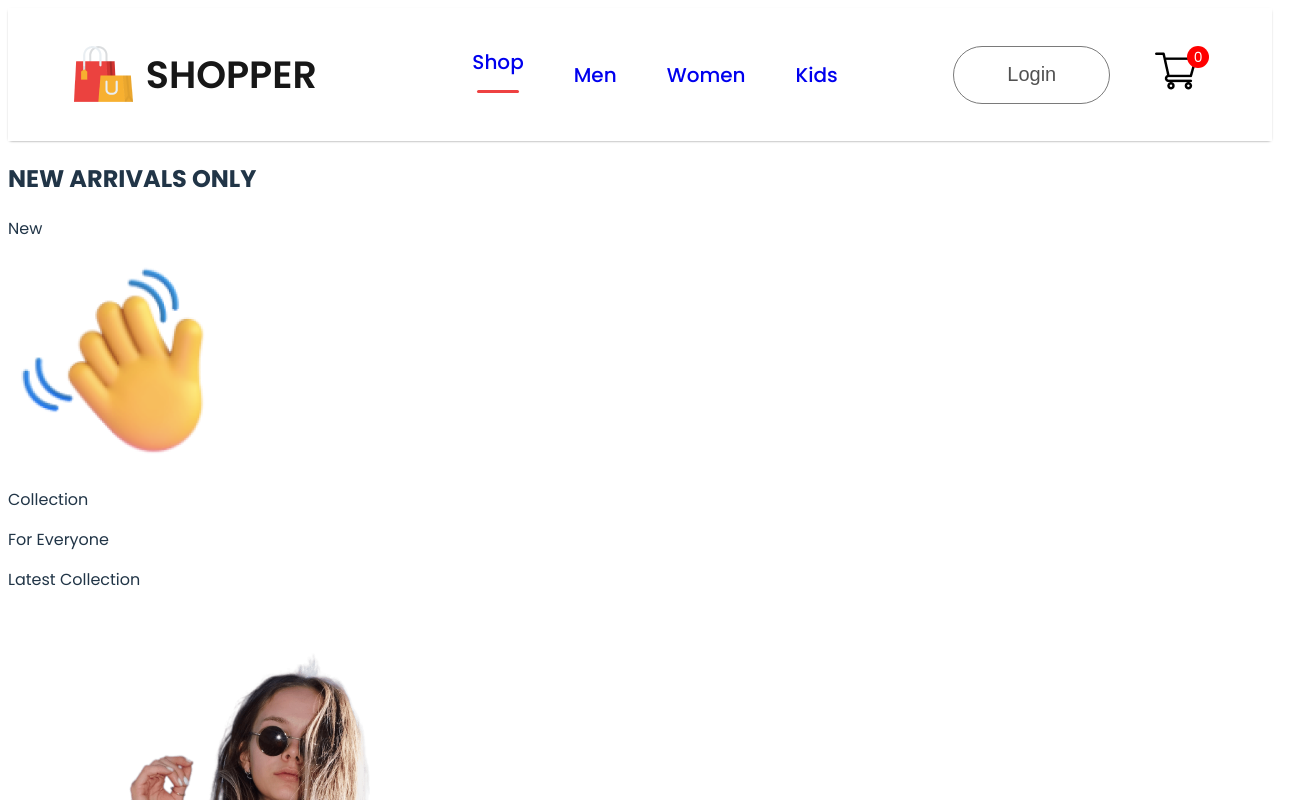
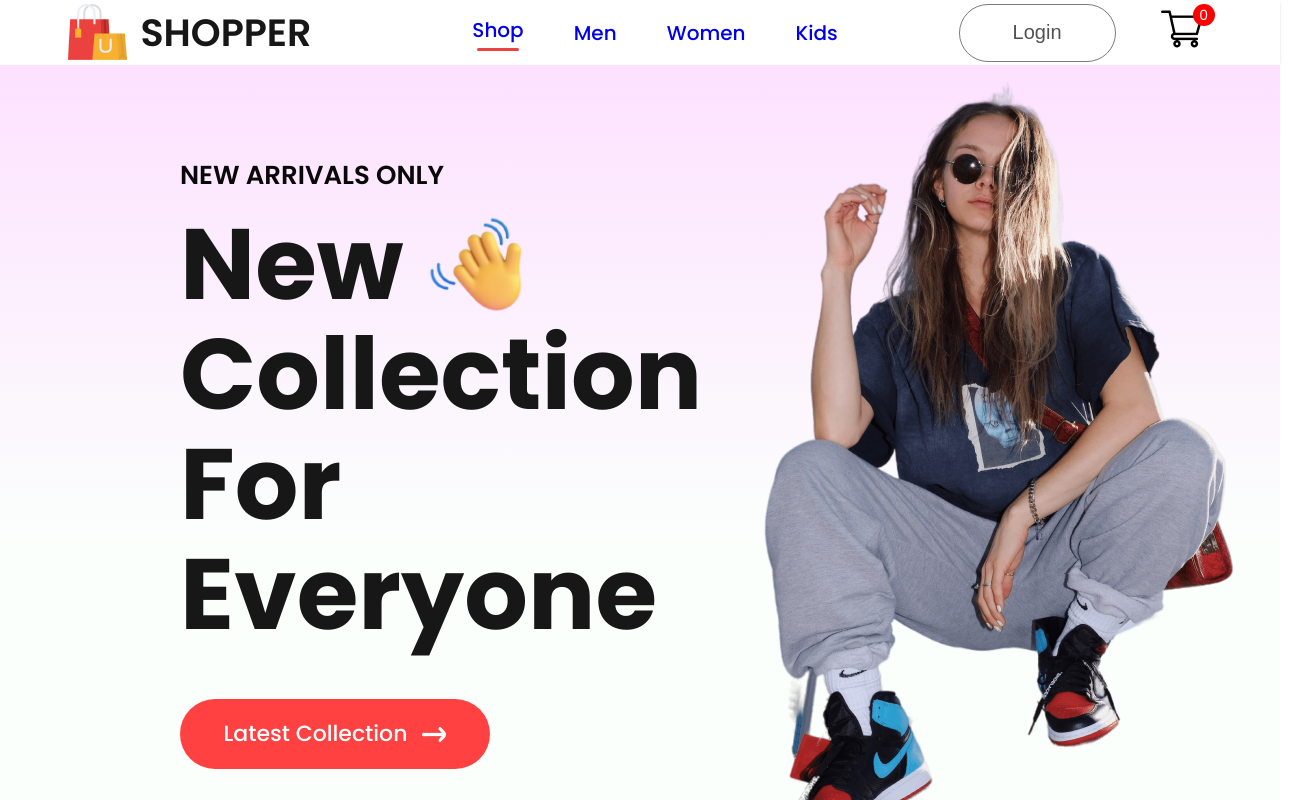
Before and after one commit to nimendra-ag/frontend, a React (Vite) app in the folder front-end/: page / in a window 1280 px wide. Shown: the top 800 px of the page, 1315 px wide, since content can reach past the window. Built offline with nearby package versions, Linux system fonts and the light colour scheme.

Commit message:
add css to hero.jsx file all is well upto video time 43. 18

```diff
--- a/front-end/src/Components/Hero/Hero.css
+++ b/front-end/src/Components/Hero/Hero.css
@@ -0,0 +1,53 @@
+.hero{
+    height: 100vh;
+    background: linear-gradient(180deg, #fde1ff, #e1ffea22 60%);
+    display: flex;
+}
+ .hero-left{
+    flex: 1;
+    display: flex;
+    flex-direction: column;
+    justify-content: center;
+    gap: 20px;
+    padding-left: 180px;
+    line-height: 1.1;
+}
+.hero-left h2{
+    color: #090909;
+    font-size: 26px;
+    font-weight: 600;
+}
+.hero-left p{
+    color: #171717;
+    font-size: 100px;
+    font-weight: 700;
+}
+.hero-hand-icon{
+    display: flex;
+    align-items: center;
+    gap: 20px;
+}
+.hero-hand-icon img{
+    width: 105px;
+}
+.hero-latest-btn{
+    display: flex;
+    justify-content: center;
+    align-items: center;
+    gap: 15px;
+    width: 310px;
+    height: 70px;
+    border-radius: 75px;
+    margin-top: 30px;
+    background: #ff4141;
+    color: white;
+    font-size: 22px;
+    font-weight: 500;
+}
+
+.hero-right{
+    flex: 1;
+    display: flex;
+    align-items: center;
+    justify-content: center;
+}
--- a/front-end/src/Components/Hero/Hero.jsx
+++ b/front-end/src/Components/Hero/Hero.jsx
@@ -11,7 +11,7 @@
         <div className="hero-left">
             <h2>NEW ARRIVALS ONLY</h2>
             <div>
-                <div className="hand-hand-icon">
+                <div className="hero-hand-icon">
                     <p>New</p>
                     <img src={hand_icon} alt="" />
                 </div>
--- a/front-end/src/index.css
+++ b/front-end/src/index.css
@@ -1,13 +1,8 @@
-:root {
-  line-height: 1.5;
-  font-weight: 400;
-
-  color-scheme: light dark;
-  color: rgba(255, 255, 255, 0.87);
-  background-color: #242424;
-
-  font-synthesis: none;
-  text-rendering: optimizeLegibility;
+*{
+  margin: 0;
+}
+body {
+  margin: 0;
   -webkit-font-smoothing: antialiased;
   -moz-osx-font-smoothing: grayscale;
   font-family: poppins;
```
